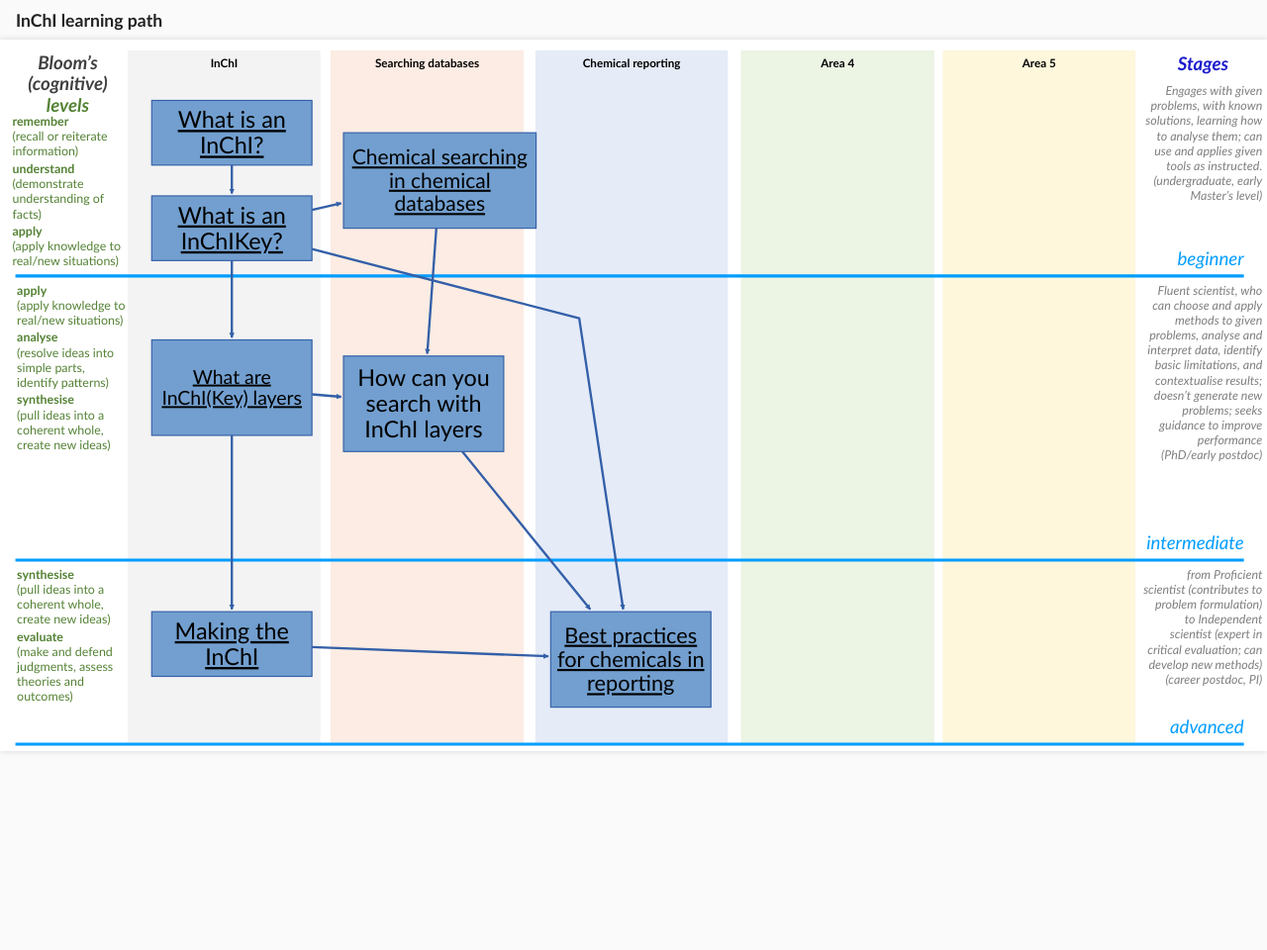
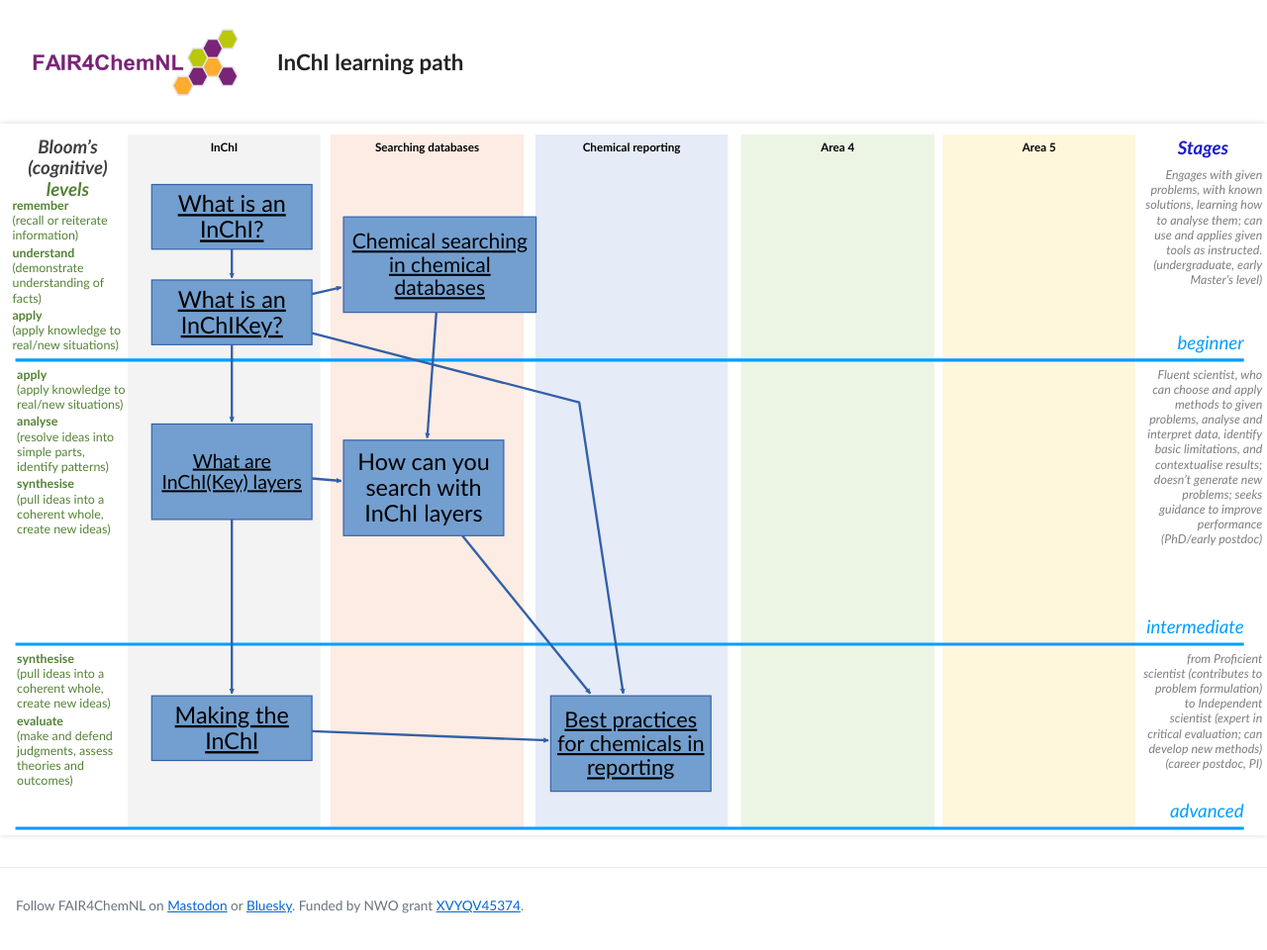
Before and after one commit to FAIR4ChemNL/fair4chemnl-lp, a Flask app: page /inchi.html in a window 1280 px wide. Shown: the whole page at 99% size. Before the commit the page ends 760 px from the top, so only its background shows below. Run offline with Flask 3, Linux system fonts and the light colour scheme; some libraries are stand-ins or nearby versions.

Commit message:
Added a logo and footer

```diff
--- a/static/learning_path.css
+++ b/static/learning_path.css
@@ -1,7 +1,9 @@
-body { margin: 0; font-family: Carlito, Calibri, "Segoe UI", Helvetica, Arial, sans-serif; background: #fafafa; color: #222; }
-header.lp-header { padding: .6rem 1rem; display: flex; gap: 1rem; align-items: baseline; flex-wrap: wrap; }
-header.lp-header h1 { font-size: 1.1rem; margin: 0; }
-header.lp-header label { font-size: .85rem; color: #555; }
+body { margin: 0; font-family: Carlito, Calibri, "Segoe UI", Helvetica, Arial, sans-serif; background: #fff; color: #222; }
+header.lp-header { max-width: 1645px; margin: 0 auto; padding: 1rem; display: flex; gap: 1.5rem; align-items: center; flex-wrap: wrap; }
+header.lp-header h1 { font-size: 1.4rem; margin: 0; }
+img.logo { display: block; width: 240px; max-width: 100%; }
+footer.lp-footer { max-width: 1645px; margin: 32px auto 0; padding: 16px 1rem 24px; border-top: 1px solid #eaecef; font-size: 85%; color: #6a737d; box-sizing: border-box; }
+footer.lp-footer a { color: #0366d6; }
 #chart { max-width: 1645px; margin: 0 auto; background: #fff; box-shadow: 0 0 6px rgba(0,0,0,.15); }
 #chart svg { display: block; width: 100%; height: auto; font-family: Carlito, Calibri, "Segoe UI", Helvetica, Arial, sans-serif; }
 .section-label { font-size: 15px; font-weight: bold; fill: #000; }
--- /dev/null
+++ b/templates/footer.html
@@ -0,0 +1,6 @@
+<footer class="lp-footer">
+  <p>
+    Follow FAIR4ChemNL on <a rel="me" href="https://social.edu.nl/@fair4chemnl">Mastodon</a> or <a rel="me" href="https://bsky.app/profile/FAIR4ChemNL.social.edu.nl.ap.brid.gy">Bluesky</a>.
+    Funded by NWO grant <a href="https://doi.org/10.61686/XVYQV45374">XVYQV45374</a>.
+  </p>
+</footer>
--- a/templates/index.html
+++ b/templates/index.html
@@ -8,6 +8,7 @@
 </head>
 <body>
   <main class="index">
+    <img class="logo" src="{{ prefix|default('') }}static/fair4chemnl-logo.png" alt="FAIR4ChemNL logo">
     <h1>FAIR4ChemNL learning paths</h1>
     <ul>
     {% for name, title in paths.items() %}
@@ -15,5 +16,6 @@
     {% endfor %}
     </ul>
   </main>
+  {% include "footer.html" %}
 </body>
 </html>
--- a/templates/path.html
+++ b/templates/path.html
@@ -8,9 +8,11 @@
 </head>
 <body>
   <header class="lp-header">
+    <a href="{{ prefix }}{{ 'index.html' if prefix == '' else '' }}"><img class="logo" src="{{ prefix }}static/fair4chemnl-logo.png" alt="FAIR4ChemNL logo"></a>
     <h1>{{ title }}</h1>
   </header>
   <div id="chart"></div>
+  {% include "footer.html" %}
   <script src="https://cdnjs.cloudflare.com/ajax/libs/d3/7.8.5/d3.min.js"></script>
   <script src="{{ prefix }}static/learning_path.js"></script>
   <script>
```
Also changed, not shown: docs/inchi.html (+7 -0 lines), docs/index.html (+7 -0 lines), docs/static/learning_path.css (+6 -4 lines), static/fair4chemnl-logo.png (added), 2 other files.
